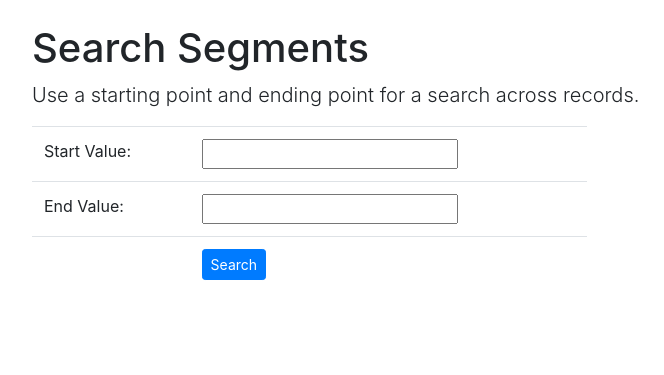
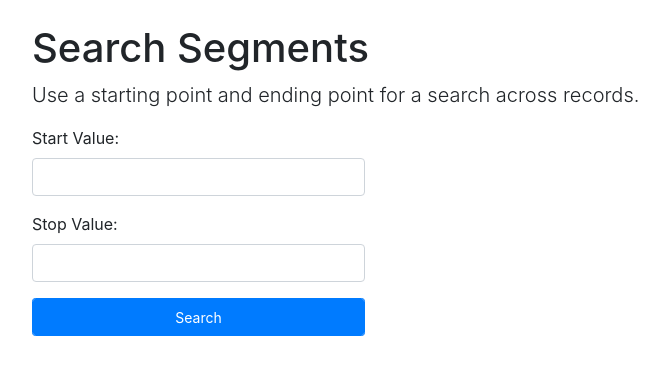
Before and after one commit to databio/episb-hub, a Flask app: page / in a window 1280 px wide. Shown: the part 56-431 px from the top of the page, without its empty margins (53-717 px from the left). Run offline with Flask 2, Linux system fonts and the light colour scheme; some libraries are stand-ins or nearby versions.

Commit message:
Some error handling / updated forms

```diff
--- a/app.py
+++ b/app.py
@@ -29,6 +29,10 @@ def render_segments_json(start,stop):
 def get_segments():
   start = request.form.get("start")
   stop = request.form.get("stop")
+  if start == '':
+    start = '0'
+  if stop == '':
+    stop = '0'
   url = "http://episb.org/segment/" + start + "/" + stop
   return redirect(url, code=302)
 
--- a/templates/home.html
+++ b/templates/home.html
@@ -9,13 +9,19 @@
       <h1>Search Segments</h1>
       <p class="lead">Use a starting point and ending point for a search across records.</p>
 
-  <table class="table" style="max-width:50%;">
+  <div style="max-width:30%;">
     <form method="POST" action="/get">
-      <tr><td>Start Value:</td><td><input type="text" name="start" /></td></tr>
-      <tr><td>End Value:</td><td><input type="text" name="stop" /></td></tr>
-      <tr><td></td><td><button class="btn btn-primary btn-sm">Search</button></td></tr>
+    <div class="form-group">
+      <label for="startval">Start Value:</label><input type="text" name="start" id="startval" class="form-control" />
+    </div>
+    <div class="form-group">
+      <label for="stopval">Stop Value:</label><input type="text" name="stop" id="stopval" class="form-control" />
+    </div>
+    <div class="form-group">
+      <button class="btn btn-primary btn-sm form-control">Search</button>
+    </div>
     </form>
-  </table>
+  </div>
 </div>
 
 {% include 'foot.html' %}
--- a/templates/response.html
+++ b/templates/response.html
@@ -6,13 +6,13 @@
 
 <div class="container">
 
-      <h1>Segment Results</h1>
+  <h1>Segment Results</h1>
 
   <div style="margin-bottom:6rem;">
     <table class="table">
 
       <tr></tr>
-      <td>Hits</td>
+      <td>Found:</td>
       <td>{{query_json.hits.total}}</td>
       <td><a href="http://episb.org/api/segment/{{start}}/{{stop}}"><button style="margin-right:1em;" class="btn btn-xs btn-primary">API</button></a>  <code>http://episb.org/api/segment/{{start}}/{{stop}}</code></td>
 
```
